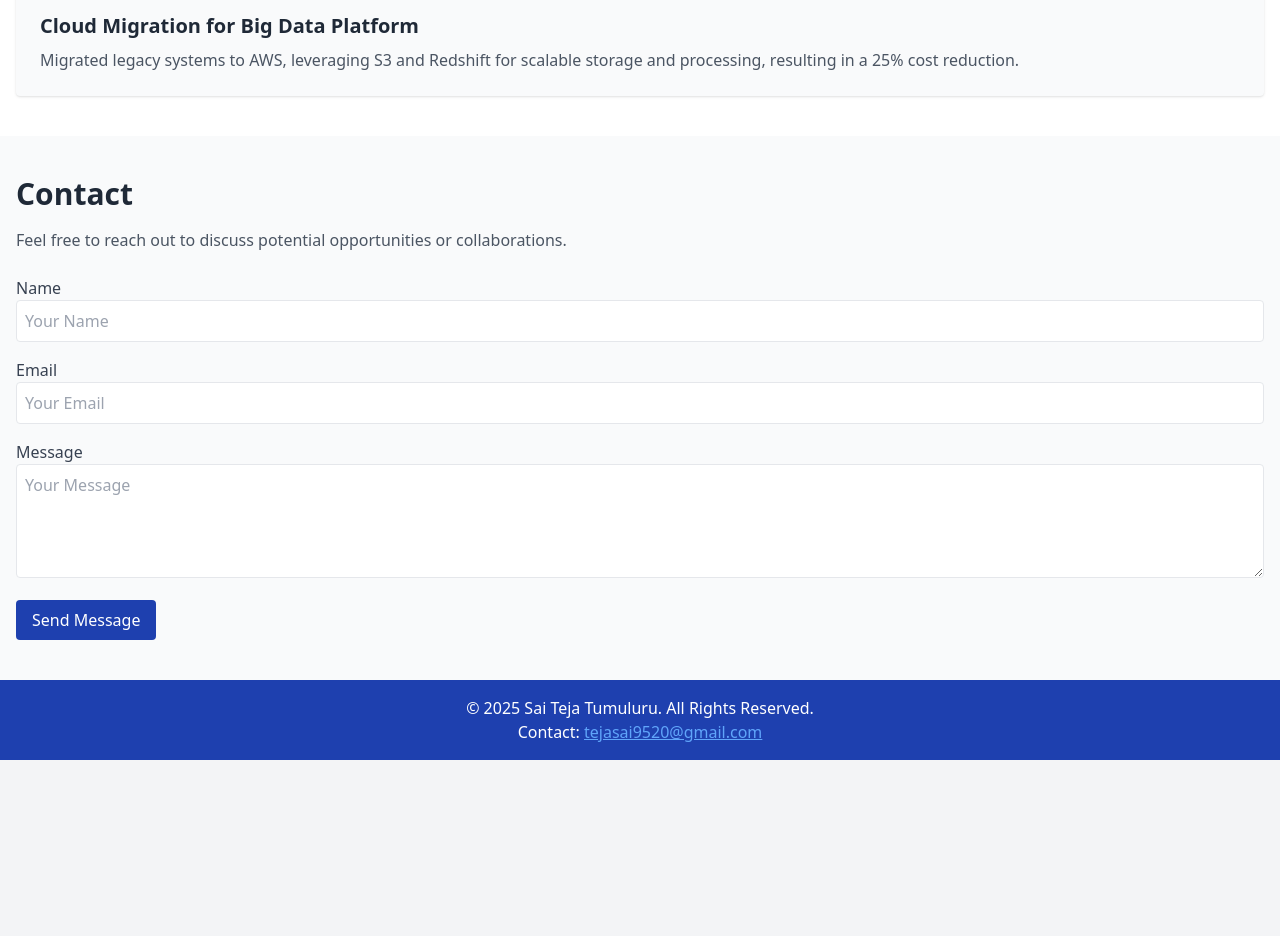
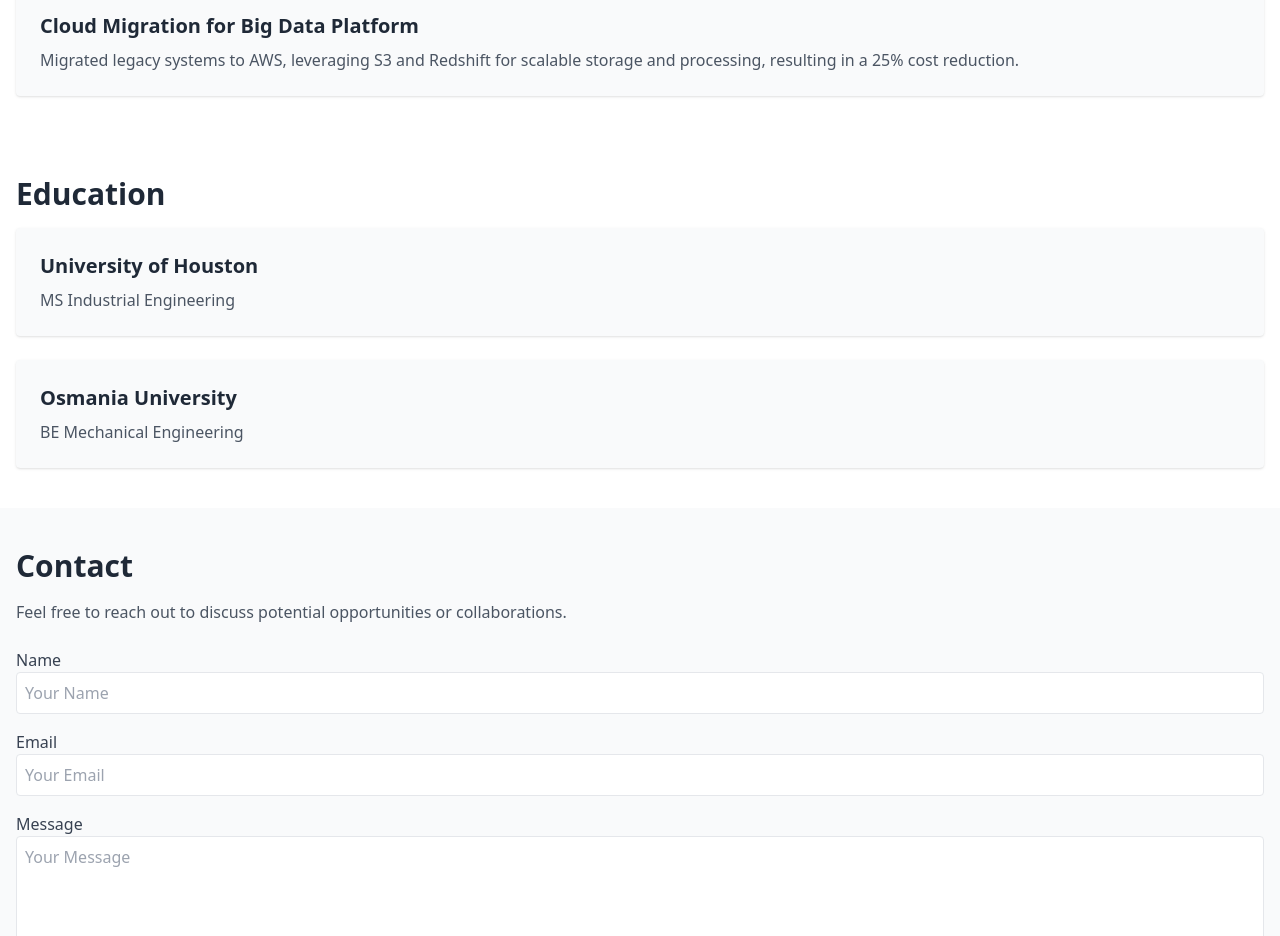
Before and after one commit to saiteja832/Porfolio, a plain HTML site: page index.html in a window 1280 px wide. Shown: the part 1820-2756 px from the top of the page. Before the commit the page ends 2580 px from the top, so only its background shows below. Drawn offline with nearby package versions, Linux system fonts and the light colour scheme.

Commit message:
Added education

```diff
--- a/index.html
+++ b/index.html
@@ -13,7 +13,7 @@
             <img src="./image.jpg" alt="Profile Picture" class="w-16 h-16 rounded-full mr-4">
             <div>
             <h1 class="text-4xl font-bold">Sai Teja Tumuluru</h1>
-            <p class="text-xl mt-2">Data Engineer | 6+ Years of Experience in ETL Pipelines & BI | tejasai9520@gmail.com |
+            <p class="text-xl mt-2">Data Engineer | 7+ Years of Experience in ETL Pipelines & BI | tejasai9520@gmail.com |
                 <a href="https://www.linkedin.com/in/saitejatumuluru/" class="underline text-blue-400">LinkedIn</a>
             </p>
         </div>
@@ -95,6 +95,23 @@
         </div>
     </section>
 
+     <!-- Education Section -->
+     <section class="bg-white py-10">
+        <div class="container mx-auto px-4">
+            <h2 class="text-3xl font-semibold text-gray-800 mb-4">Education</h2>
+            <div class="space-y-6">
+                <div class="bg-gray-50 p-6 shadow rounded">
+                    <h3 class="text-xl font-bold text-gray-800">University of Houston</h3>
+                    <p class="text-gray-600 mt-2">MS Industrial Engineering</p>
+                </div>
+                <div class="bg-gray-50 p-6 shadow rounded">
+                    <h3 class="text-xl font-bold text-gray-800">Osmania University</h3>
+                    <p class="text-gray-600 mt-2">BE Mechanical Engineering</p>
+                </div>
+            </div>
+        </div>
+    </section>
+
     <!-- Contact Section -->
     <section class="bg-gray-50 py-10">
         <div class="container mx-auto px-4">
```
